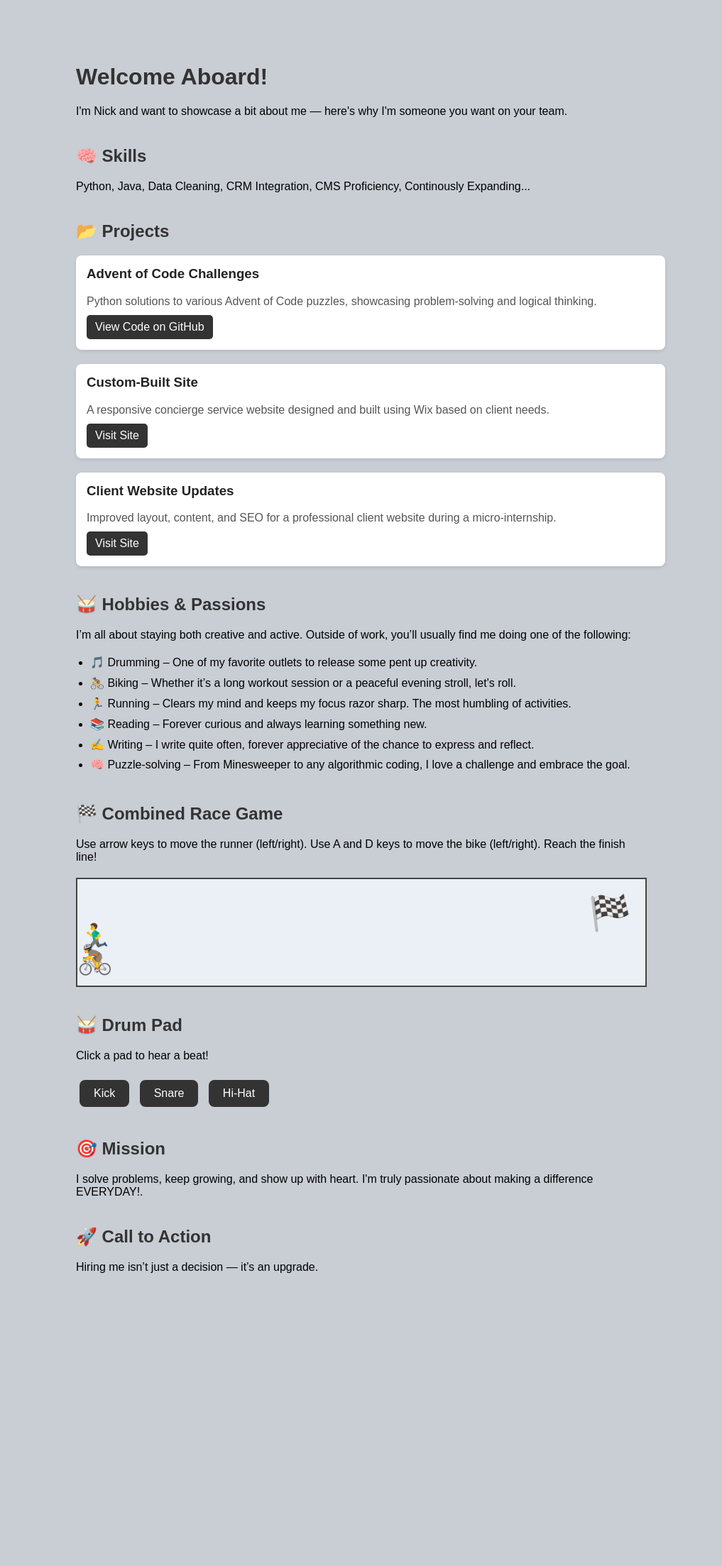
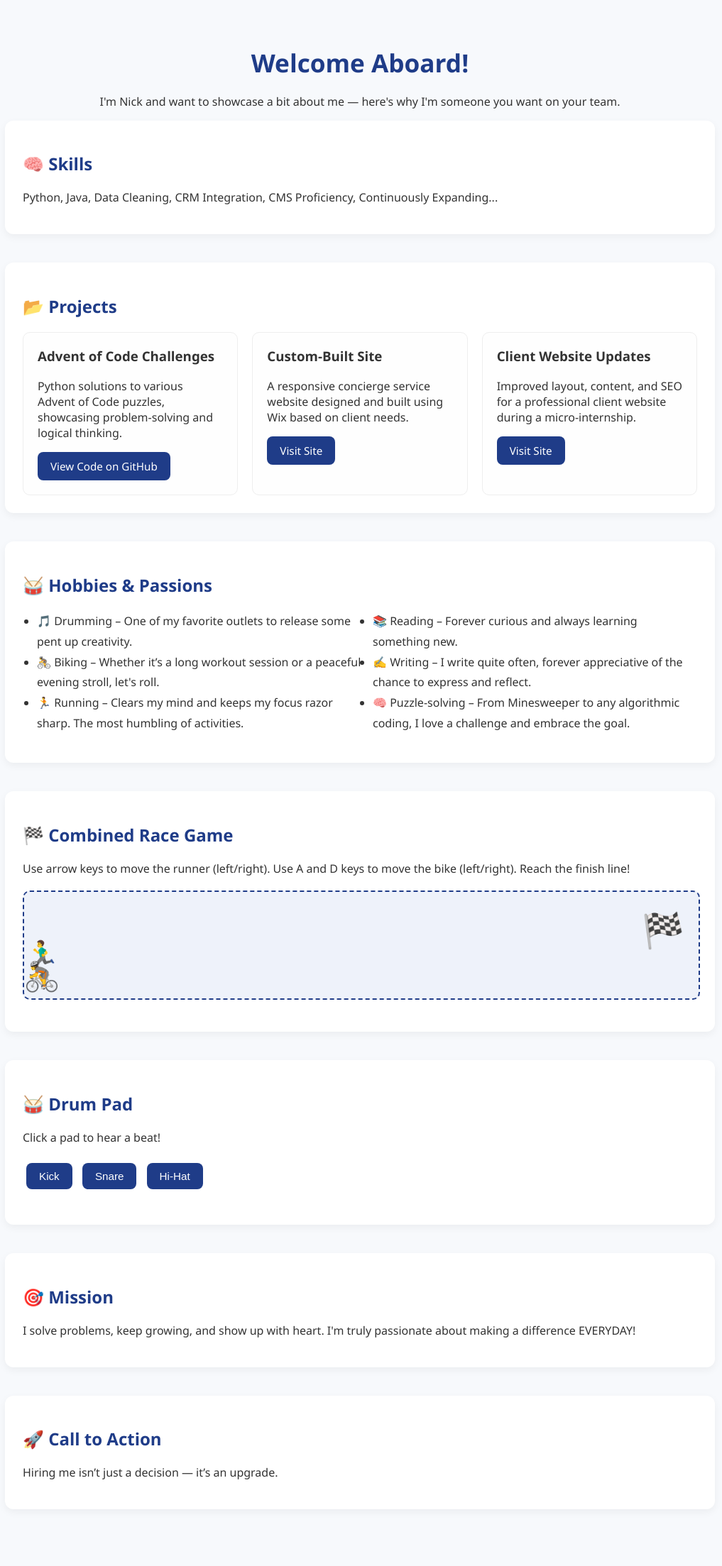
Before and after one commit to nrrorton/hire-me-site, a Flask app: page / in a window 1280 px wide. Shown: the whole page at 71% size, without its empty margins (133-1150 px from the left). Before the commit the page ends 1794 px from the top, so only its background shows below. Run offline with Flask 3, Linux system fonts and the light colour scheme.

Commit message:
Making styling changes to polish and tidy up

```diff
--- a/templates/index.html
+++ b/templates/index.html
@@ -1,70 +1,124 @@
 <!DOCTYPE html>
-<html>
+<html lang="en">
 
 <head>
+    <meta charset="UTF-8">
+    <meta name="viewport" content="width=device-width, initial-scale=1.0">
     <title>Why You Should Hire Me</title>
     <style>
         body {
-            font-family: Arial, sans-serif;
-            background-color: #c9cdd4;
+            font-family: 'Segoe UI', Arial, sans-serif;
+            background-color: #f7f9fc;
             margin: 0;
             padding: 0;
+            color: #333;
         }
 
         .container {
-            padding: 50px;
-            max-width: 800px;
+            padding: 40px 20px;
+            max-width: 1000px;
             margin: auto;
         }
 
-        h1, h2 {
-            color: #333;
-            margin-top: 40px;
+        h1,
+        h2 {
+            color: #1f3c88;
+            margin-bottom: 20px;
         }
 
-        ul {
-            line-height: 1.8em;
-            padding-left: 20px;
+        h1 {
+            font-size: 2.2rem;
+            text-align: center;
         }
 
+        section {
+            background: #fff;
+            padding: 25px;
+            border-radius: 12px;
+            box-shadow: 0 4px 12px rgba(0, 0, 0, 0.05);
+            margin-bottom: 40px;
+        }
+
+        /* Projects grid */
+        .projects {
+            display: grid;
+            grid-template-columns: repeat(auto-fit, minmax(280px, 1fr));
+            gap: 20px;
+        }
+
+        .project {
+            background-color: #fefefe;
+            border: 1px solid #eee;
+            padding: 20px;
+            border-radius: 10px;
+            transition: transform 0.2s ease;
+        }
+
+        .project:hover {
+            transform: translateY(-5px);
+        }
+
+        .project h3 {
+            margin-top: 0;
+        }
+
+        /* Hobbies two-column layout */
+        ul {
+            columns: 2;
+            padding-left: 20px;
+            line-height: 1.8em;
+        }
+
+        button,
+        .project a {
+            background-color: #1f3c88;
+            color: white;
+            border: none;
+            padding: 10px 18px;
+            border-radius: 8px;
+            font-size: 0.95rem;
+            cursor: pointer;
+            transition: background 0.2s ease;
+            text-decoration: none;
+            display: inline-block;
+        }
+
+        button:hover,
+        .project a:hover {
+            background-color: #274b9f;
+        }
+
+        /* Drum pad */
         #drum-pad {
             margin: 20px 0;
         }
 
         #drum-pad button {
-            font-size: 1rem;
-            padding: 10px 20px;
             margin: 5px;
-            border-radius: 8px;
-            border: none;
-            background-color: #333;
-            color: white;
-            cursor: pointer;
-            transition: background-color 0.2s ease-in-out;
         }
 
-        #drum-pad button:hover {
-            background-color: #555;
-        }
+        /* Race track */
         #race-track {
             position: relative;
             width: 100%;
             height: 150px;
-            background-color: #eaf0f6;
-            border: 2px solid #444;
+            background-color: #eef2fa;
+            border: 2px dashed #1f3c88;
             overflow: hidden;
             margin: 20px 0;
+            border-radius: 10px;
             user-select: none;
         }
 
-        #runner, #bike {
+        #runner,
+        #bike {
             position: absolute;
-            top: 60px;
             font-size: 2.5rem;
             transition: transform 0.1s ease-out;
         }
 
         #runner {
+            top: 60px;
             left: 0;
             z-index: 2;
         }
@@ -83,7 +137,6 @@
             user-select: none;
         }
 
-            /* Trail style for runner */
         .runner-trail {
             position: absolute;
             top: 60px;
@@ -92,65 +145,31 @@
             pointer-events: none;
             transition: opacity 0.5s ease-out;
         }
-
-            /* Projects Section */
-            .projects {
-                display: flex;
-                flex-direction: column;
-                gap: 20px;
-                align-items: flex-start;
-            }
-
-            .project {
-                background-color: #fff;
-                padding: 15px;
-                border-radius: 8px;
-                box-shadow: 0 2px 5px rgba(0,0,0,0.1);
-                width: 100%;
-                text-align: left;
-            }
-
-            .project h3 {
-                margin-top: 0;
-                color: #222;
-            }
-
-            .project p {
-                margin-bottom: 10px;
-                color: #555;
-            }
-
-            .project a {
-                display: inline-block;
-                padding: 8px 12px;
-                background-color: #333;
-                color: #fff;
-                border-radius: 5px;
-                text-decoration: none;
-                transition: background-color 0.2s ease-in-out;
-            }
-
-            .project a:hover {
-                background-color: #555;
-            }
     </style>
 </head>
 
 <body>
     <div class="container">
         <h1>Welcome Aboard!</h1>
-        <p>I'm Nick and want to showcase a bit about me — here's why I'm someone you want on your team.</p>
+        <p style="text-align:center;">I'm Nick and want to showcase a bit about me — here's why I'm someone you want on
+            your team.</p>
 
+        <!-- Skills -->
+        <section>
             <h2>🧠 Skills</h2>
-        <p>Python, Java, Data Cleaning, CRM Integration, CMS Proficiency, Continously Expanding...</p>
+            <p>Python, Java, Data Cleaning, CRM Integration, CMS Proficiency, Continuously Expanding...</p>
+        </section>
 
+        <!-- Projects -->
+        <section>
             <h2>📂 Projects</h2>
             <div class="projects">
-
                 <div class="project">
                     <h3>Advent of Code Challenges</h3>
-            <p>Python solutions to various Advent of Code puzzles, showcasing problem-solving and logical thinking.</p>
-            <a href="https://github.com/nrrorton/hire-me-site/tree/master/projects/advent-of-code" target="_blank">View Code on GitHub</a>
+                    <p>Python solutions to various Advent of Code puzzles, showcasing problem-solving and logical
+                        thinking.</p>
+                    <a href="https://github.com/nrrorton/hire-me-site/tree/master/projects/advent-of-code"
+                        target="_blank">View Code on GitHub</a>
                 </div>
 
                 <div class="project">
@@ -161,63 +180,75 @@
 
                 <div class="project">
                     <h3>Client Website Updates</h3>
-            <p>Improved layout, content, and SEO for a professional client website during a micro-internship.</p>
+                    <p>Improved layout, content, and SEO for a professional client website during a micro-internship.
+                    </p>
                     <a href="https://www.shannonwhitehat.com/" target="_blank">Visit Site</a>
                 </div>
+            </div>
+        </section>
 
-        </div>
+        <!-- Hobbies -->
+        <section>
             <h2>🥁 Hobbies & Passions</h2>
-        <p>I’m all about staying both creative and active. Outside of work, you’ll usually find me doing one of the
-            following:</p>
             <ul>
                 <li>🎵 Drumming – One of my favorite outlets to release some pent up creativity.</li>
                 <li>🚴 Biking – Whether it’s a long workout session or a peaceful evening stroll, let's roll.</li>
-            <li>🏃 Running – Clears my mind and keeps my focus razor sharp. The most humbling of activities. </li>
+                <li>🏃 Running – Clears my mind and keeps my focus razor sharp. The most humbling of activities.</li>
                 <li>📚 Reading – Forever curious and always learning something new.</li>
                 <li>✍️ Writing – I write quite often, forever appreciative of the chance to express and reflect.</li>
-            <li>🧠 Puzzle-solving – From Minesweeper to any algorithmic coding, I love a challenge and embrace the goal.</li>
+                <li>🧠 Puzzle-solving – From Minesweeper to any algorithmic coding, I love a challenge and embrace the
+                    goal.</li>
             </ul>
+        </section>
 
+        <!-- Game -->
+        <section>
             <h2>🏁 Combined Race Game</h2>
-        <p>Use arrow keys to move the runner (left/right). Use A and D keys to move the bike (left/right). Reach the finish
-            line!</p>
-
+            <p>Use arrow keys to move the runner (left/right). Use A and D keys to move the bike (left/right). Reach the
+                finish line!</p>
             <div id="race-track">
                 <div id="runner">🏃‍♂️</div>
                 <div id="bike">🚴</div>
                 <div id="finish-line">🏁</div>
             </div>
+        </section>
 
+        <!-- Drum Pad -->
+        <section>
             <h2>🥁 Drum Pad</h2>
             <p>Click a pad to hear a beat!</p>
-
             <div id="drum-pad">
                 <button onclick="playSound('kick')">Kick</button>
                 <button onclick="playSound('snare')">Snare</button>
                 <button onclick="playSound('hihat')">Hi-Hat</button>
             </div>
-
             <audio id="kick-sound" src="{{ url_for('static', filename='sounds/kick.wav') }}"></audio>
             <audio id="snare-sound" src="{{ url_for('static', filename='sounds/snare.wav') }}"></audio>
             <audio id="hihat-sound" src="{{ url_for('static', filename='sounds/hihat.wav') }}"></audio>
+        </section>
 
+        <!-- Mission -->
+        <section>
+            <h2>🎯 Mission</h2>
+            <p>I solve problems, keep growing, and show up with heart. I'm truly passionate about making a difference
+                EVERYDAY!</p>
+        </section>
+
+        <!-- Call to Action -->
+        <section>
+            <h2>🚀 Call to Action</h2>
+            <p>Hiring me isn’t just a decision — it’s an upgrade.</p>
+        </section>
+    </div>
+
+    <!-- Scripts -->
     <script>
         function playSound(type) {
             const sound = document.getElementById(`${type}-sound`);
             sound.currentTime = 0;
             sound.play();
         }
-        </script>
 
-
-
-        <h2>🎯 Mission</h2>
-        <p>I solve problems, keep growing, and show up with heart. I'm truly passionate about making a difference EVERYDAY!.</p>
-
-        <h2>🚀 Call to Action</h2>
-        <p>Hiring me isn’t just a decision — it’s an upgrade.</p>
-    </div>
-        <script>
         const raceTrack = document.getElementById('race-track');
         const runner = document.getElementById('runner');
         const bike = document.getElementById('bike');
@@ -232,8 +263,6 @@
         const runnerSpeed = 10;
         const bikeSpeed = runnerSpeed * 2;
 
-            const trails = [];
-
         function createTrail(x) {
             const trail = document.createElement('div');
             trail.textContent = '🏃‍♂️';
@@ -245,8 +274,6 @@
                 trail.style.opacity = '0';
                 setTimeout(() => raceTrack.removeChild(trail), 500);
             }, 500);
-
-                trails.push(trail);
         }
 
         document.addEventListener('keydown', (event) => {
```
Lines whose indentation alone changed are shown as unchanged.
